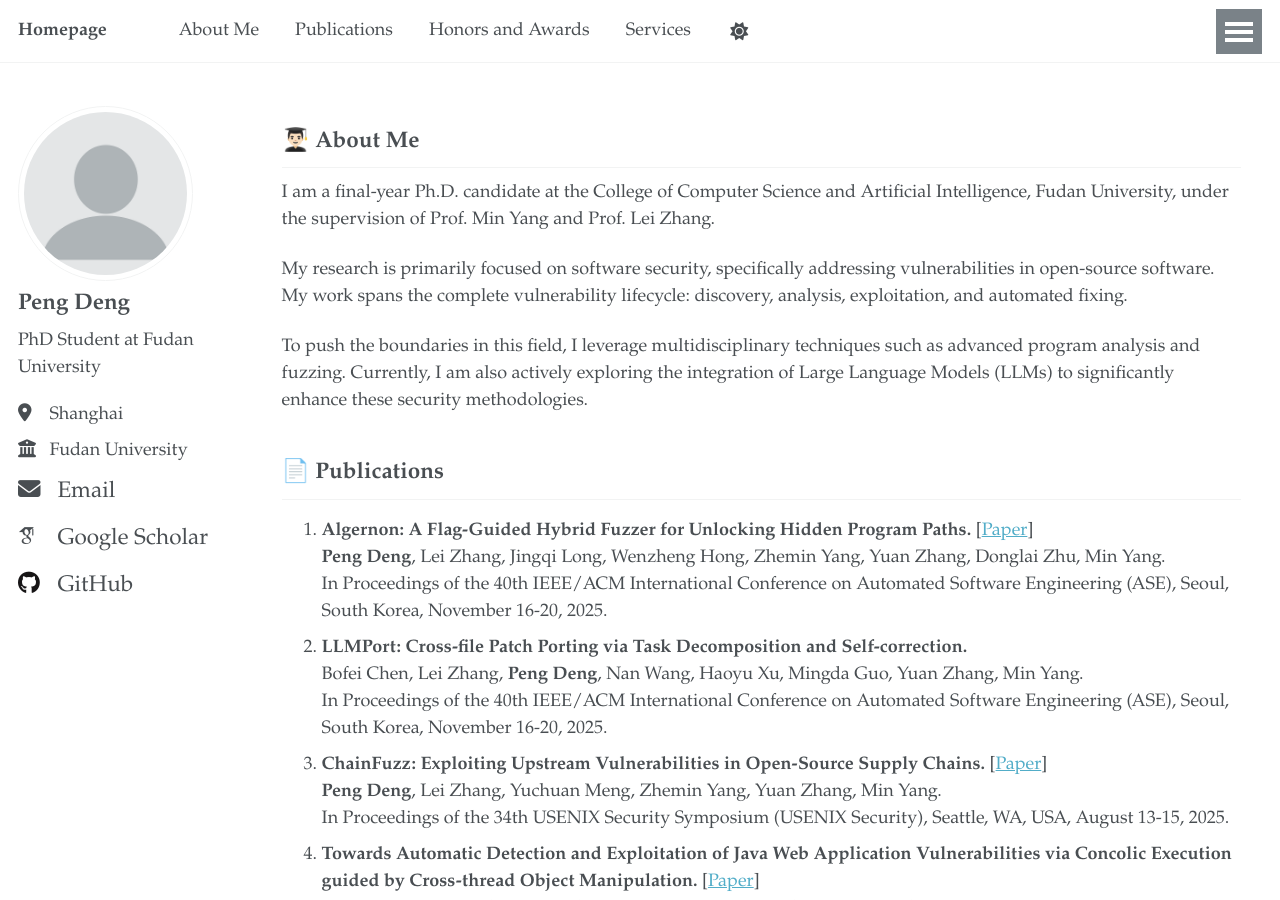
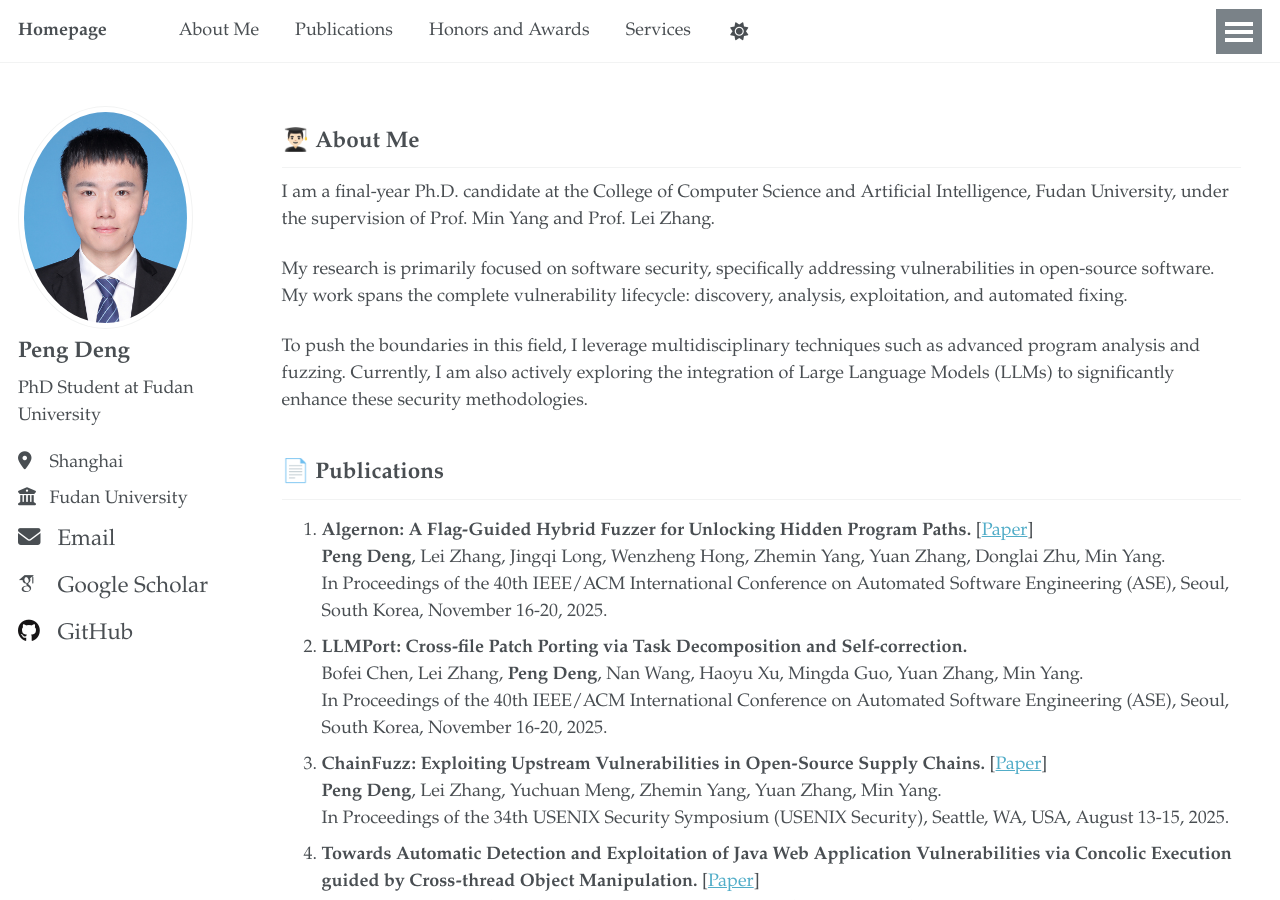
Before and after one commit to pengxdeng/pengxdeng.github.io, a Jekyll site: the page built from _pages/about.md, in a window 1280 px wide and 900 px high. Built offline with Jekyll 4.4.1, drawn with Linux system fonts in a browser that asks for light colours; some web fonts are replaced; a script that is not in the unit is left out.

Commit message:
add avatar

```diff
--- a/_config.yml
+++ b/_config.yml
@@ -24,7 +24,7 @@ repository               : "pengxdeng.github.io"
 #               Additional customization can be done by editing /_includes/author-profile.html
 author:
   # Biographic information
-  avatar           : "profile.png"
+  avatar           : "pengdeng.jpg"
   name             : "Peng Deng"
   pronouns         : # example: "she/her"
   bio              : "PhD Student at Fudan University"
```
Also changed, not shown: images/pengdeng.jpg (added).
